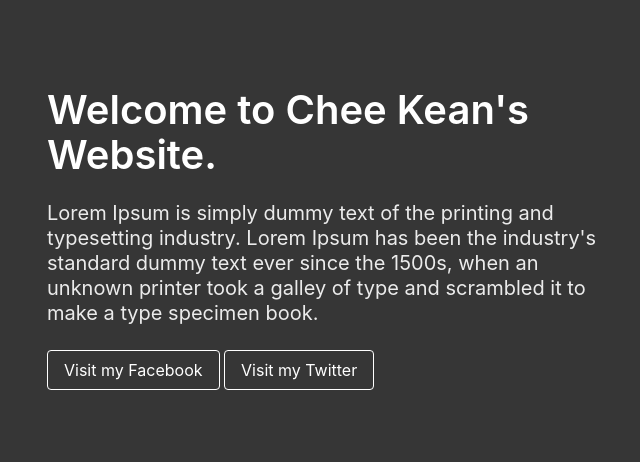
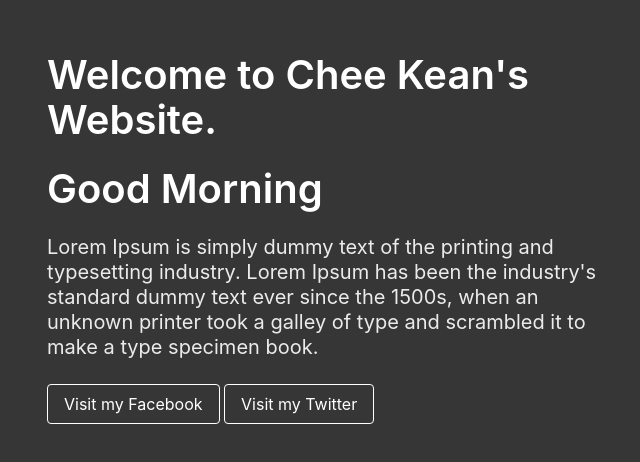
Before and after one commit to xb996633/tancheekean.github.io, a plain HTML site: page index.html in a window 1280 px wide. Shown: the part 162-624 px from the top of the page, without its empty margins (311-951 px from the left). Drawn offline with nearby package versions, Linux system fonts and the light colour scheme.

Commit message:
Update index.html

```diff
--- a/index.html
+++ b/index.html
@@ -14,6 +14,7 @@
                 <div class="column is-6">
                     <div class="block">
                         <h1 class="title is-2">Welcome to Chee Kean's Website.</h1>
+                        <h2 class="title is-2">Good Morning</h2>
                     </div>
                     <div class="block">
                         <h2 class="subtitle">Lorem Ipsum is simply dummy text of the printing and typesetting industry. Lorem Ipsum has been the industry's standard dummy text ever since the 1500s, when an unknown printer took a galley of type and scrambled it to make a type specimen book.<br>
```
